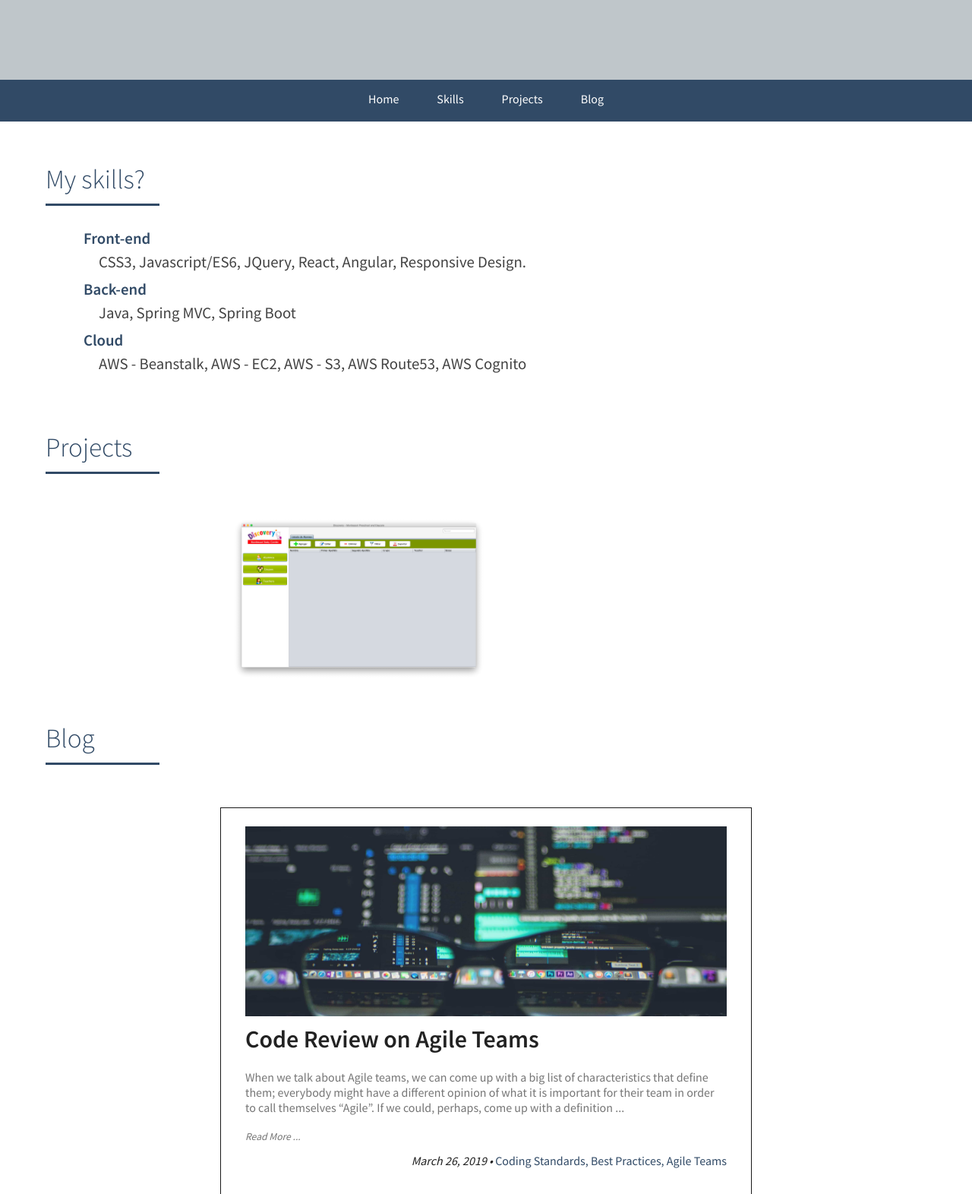
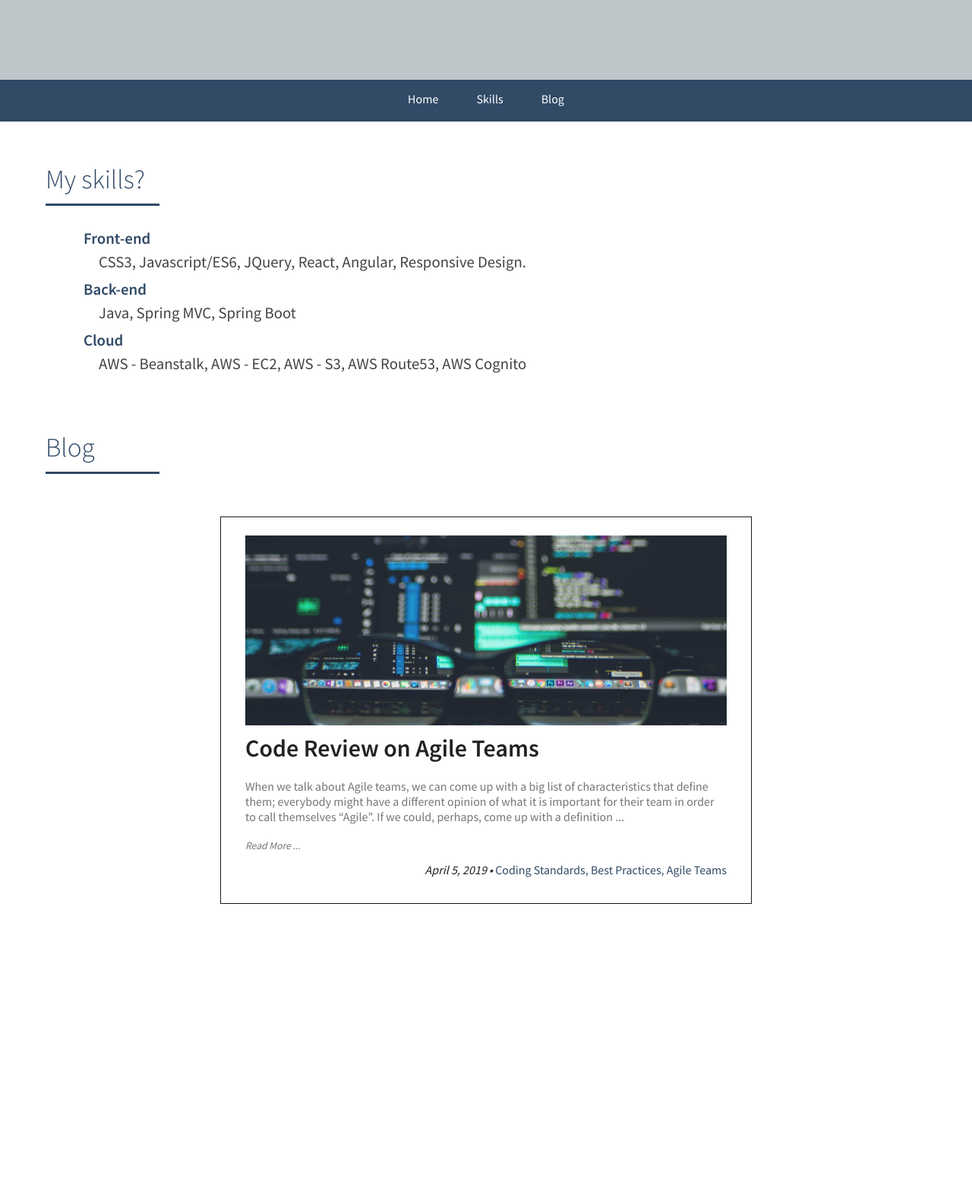
Before and after one commit to miccalsa/portfolio, a plain HTML site: page index.html in a window 1280 px wide. Shown: the part 640-2212 px from the top of the page at 76% size. After the commit the page ends 1930 px from the top, so only its background shows below. Drawn offline with Linux system fonts and the light colour scheme.

Commit message:
Update entry date for blog entry code review for agile teams

```diff
--- a/index.html
+++ b/index.html
@@ -72,7 +72,7 @@
       </p>
     </article>
   </section>
-  <section id="projects" class="profileSections">
+  <section id="projects" class="profileSections" style="display: none;">
     <header>Projects</header>
     <div class="work-listing">
       <section class="project-listings">
@@ -112,7 +112,7 @@
           </a>
         </div>
         <div class="date-tags">
-          <span class="date">March 26, 2019</span>
+          <span class="date">April 5, 2019</span>
           <span class="tags">Coding Standards, Best Practices, Agile Teams</span>
         </div>
       </div>
@@ -128,7 +128,7 @@
           <li>
               <a href="#skills">Skills</a>
           </li>
-          <li>
+          <li style="display:none;">
               <a href="#projects">Projects</a>
           </li>
           <li>
```
Also changed, not shown: blog/code-review-agile-teams/index.html (+1 -1 lines).
